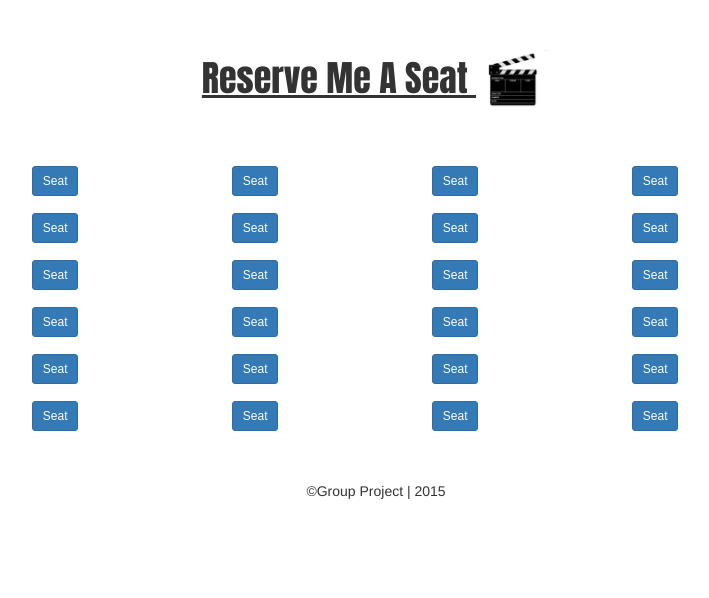
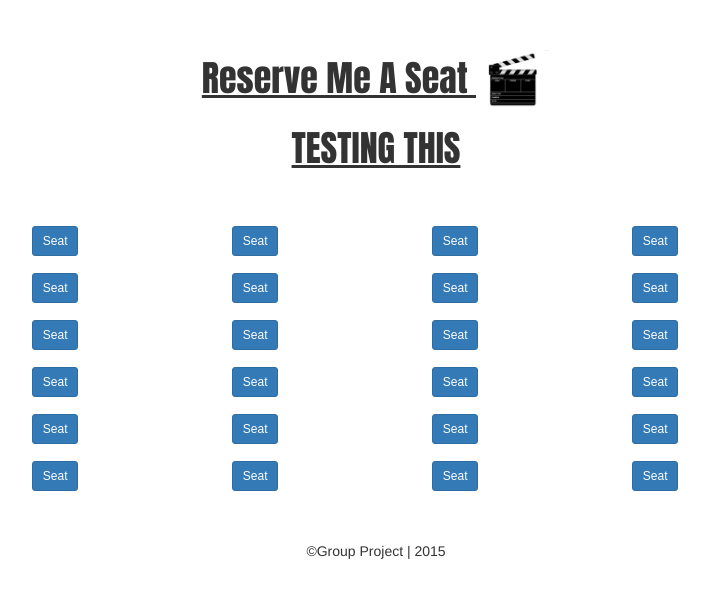
Before and after one commit to teamlandall/jQuerySeatChallenge, a plain HTML site: page index.html in a window 1280 px wide. Shown: the whole page, without its empty margins (264-973 px from the left). Drawn offline with nearby package versions, Linux system fonts and the light colour scheme.

Commit message:
test commit for pages

```diff
--- a/index.html
+++ b/index.html
@@ -11,6 +11,7 @@
   <div class="container">
     <div class="col-xs-12">
       <h1>Reserve Me A Seat <img src="movie.jpg"> </h1>
+      <h1> TESTING THIS </h1>
     </div>
 
 
--- a/js/script.js
+++ b/js/script.js
@@ -36,3 +36,4 @@ $(document).ready(function() {
 // 1) Allow multiple seat selections for 'group reservations'
 // 2) Change display to look more like an actual theater. Add more seats.
 // 3) Need to clear the name field each time submit is pressed.
+// 4) Add jQuery plug in tubular of a movie theater walk through?
```
